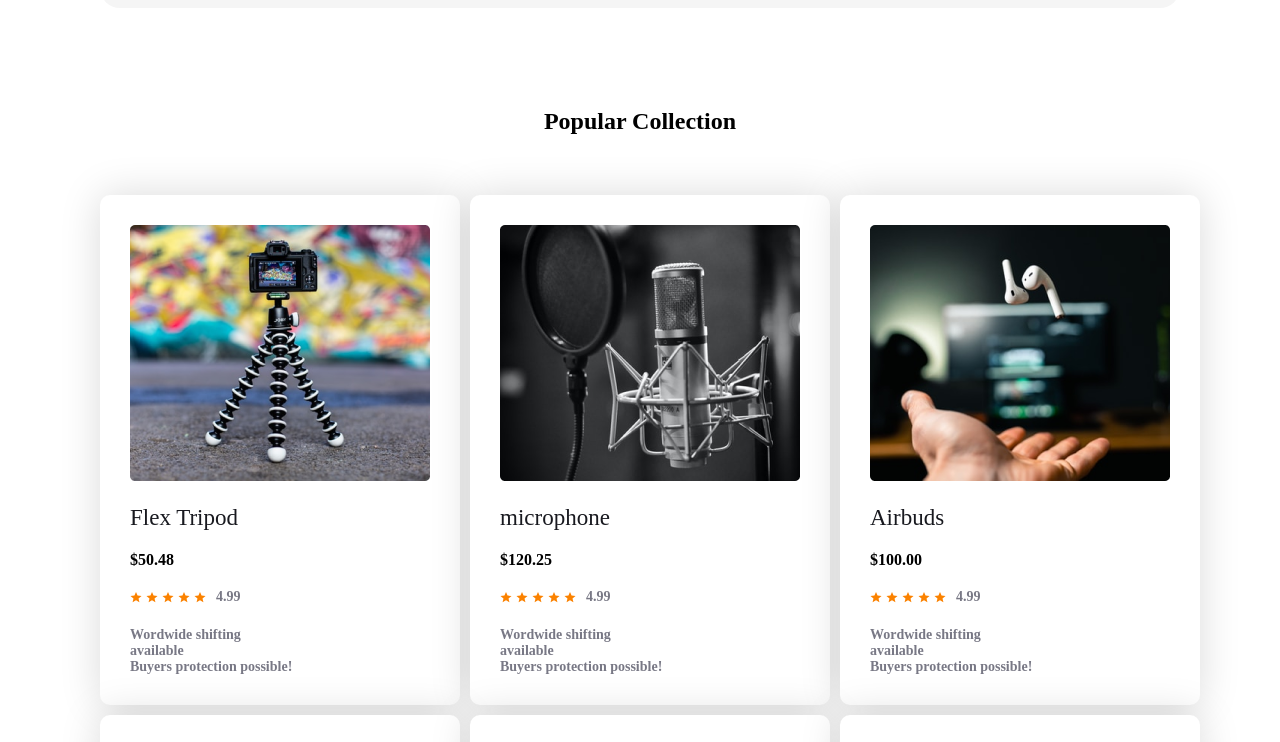
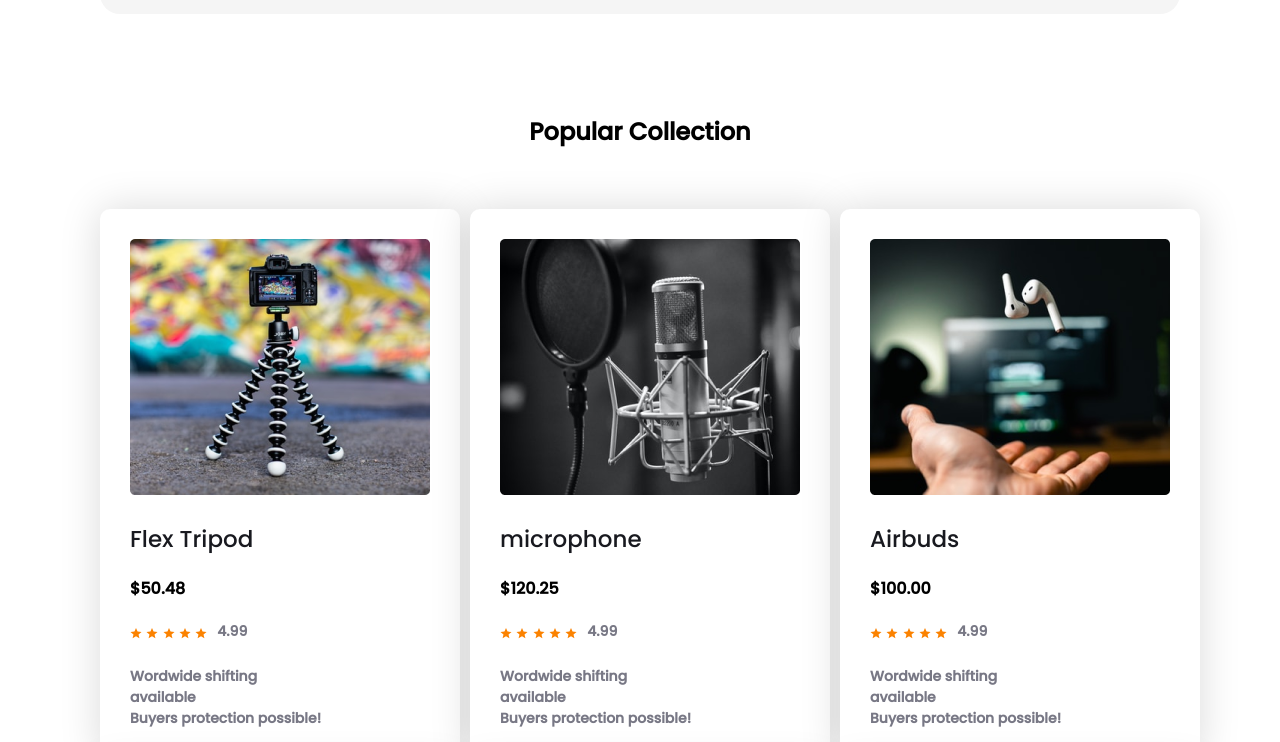
Before and after one commit to RaitaPrionty/Influencer-gear, a plain HTML site: page index.html in a window 1280 px wide. Shown: the part 857-1599 px from the top of the page. Drawn offline with Linux system fonts and the light colour scheme.

Commit message:
this is my commit after using font family

```diff
--- a/index.html
+++ b/index.html
@@ -6,6 +6,9 @@
     <title>this is a responsive project of influencer gear products</title>
     <link rel="stylesheet" href="influencer.css">
     <link rel="stylesheet" href="responsive.css">
+    <link rel="preconnect" href="https://fonts.googleapis.com">
+<link rel="preconnect" href="https://fonts.gstatic.com" crossorigin>
+<link href="https://fonts.googleapis.com/css2?family=Open+Sans&family=Poppins:wght@400;500&family=Work+Sans:ital,wght@0,500;1,500&display=swap" rel="stylesheet">
 </head>
 <body>
     <!-- start of header nav part-------------
--- a/influencer.css
+++ b/influencer.css
@@ -3,6 +3,7 @@
 *{
     padding: 0;
     margin: 0;
+    font-family: 'Poppins', sans-serif;
     /* background: #FFF; */
 }
 /* styles of header nav part-----------------------
```
